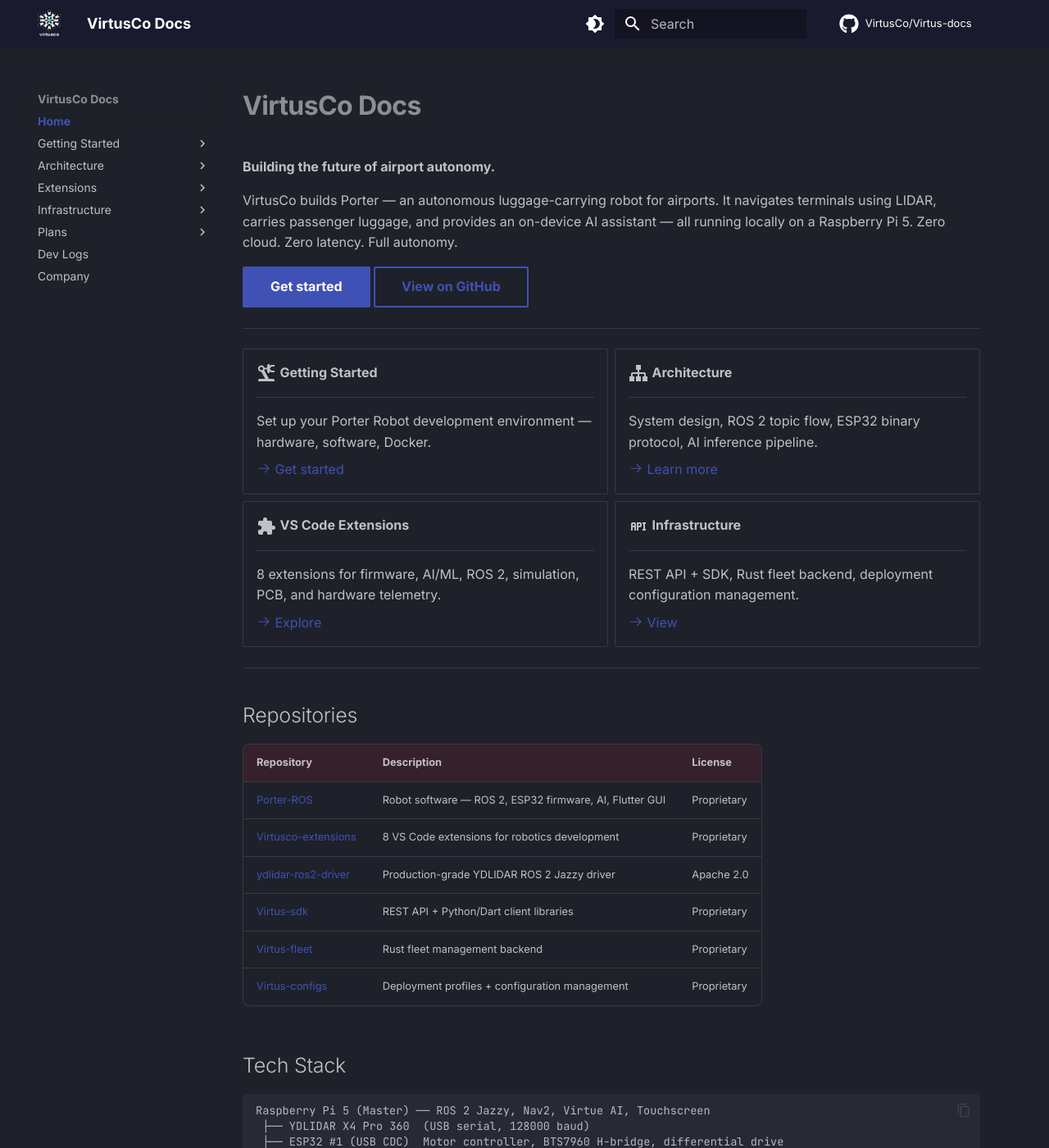
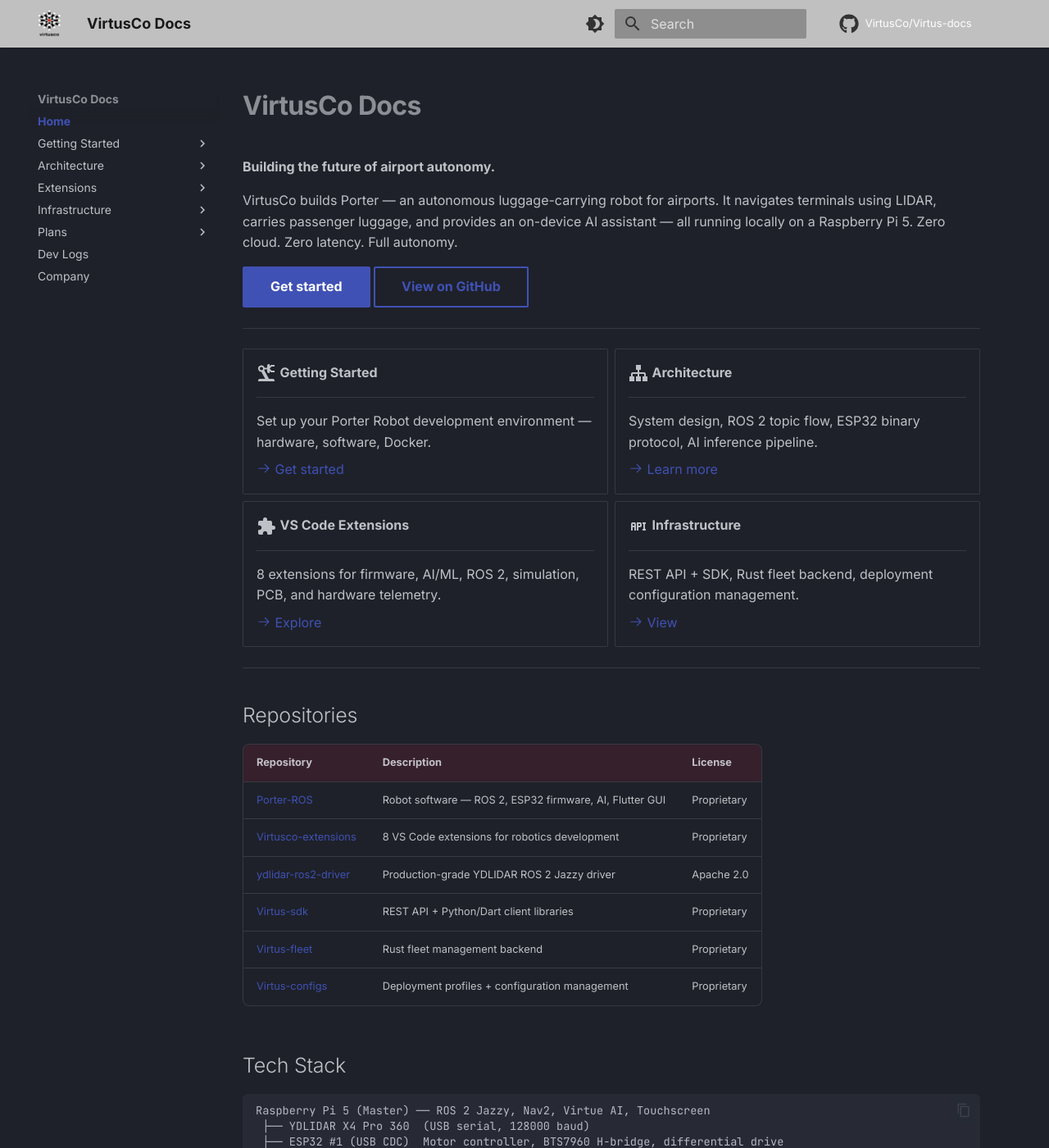
Before and after one commit to VirtusCo/Virtus-docs, an MkDocs documentation site: the page built from docs/index.md, in a window 1280 px wide and 1400 px high. Shown: the whole window at 82% size. Built offline with MkDocs 1.6.1 and Material for MkDocs 9.7.7, drawn with Linux system fonts in a browser that asks for light colours; comment, search, counter and statistics services are not loaded.

Commit message:
fix(docs): silver grey header, no logo inversion

```diff
--- a/docs/stylesheets/extra.css
+++ b/docs/stylesheets/extra.css
@@ -4,12 +4,6 @@
 .md-header__button.md-logo img {
   height: 34px;
   width: 28px;
-  filter: invert(1) brightness(2);
-}
-
-/* Light mode: keep logo dark */
-[data-md-color-scheme="default"] .md-header__button.md-logo img {
-  filter: none;
 }
 
 /* Smooth page transitions */
@@ -83,9 +77,17 @@ body {
   font-weight: 600;
 }
 
-/* Header — dark navy to match logo's red accent */
+/* Header — silver grey */
 [data-md-color-scheme="slate"] .md-header {
-  background-color: #1a1a2e;
+  background-color: #c0c0c0;
+}
+
+/* Header text dark on silver */
+[data-md-color-scheme="slate"] .md-header__title {
+  color: #1a1a1a;
+}
+[data-md-color-scheme="slate"] .md-header .md-icon {
+  color: #333;
 }
 
 /* Header shadow */
```
